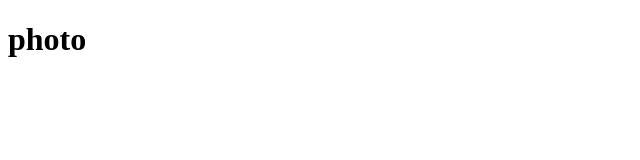
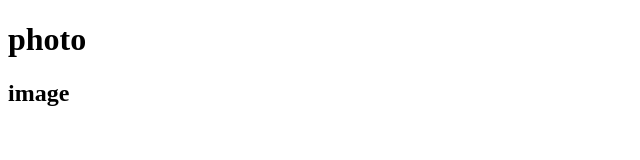
Before and after one commit to Chetan8623-hub/photo-gallery, a plain HTML site: page index.html in a window 1280 px wide. Shown: the whole page, without its empty margins (0-640 px from the left). Drawn offline with Linux system fonts and the light colour scheme.

Commit message:
new line added

```diff
--- a/index.html
+++ b/index.html
@@ -5,5 +5,6 @@
 </head>
 <body>
     <h1>photo</h1>
+    <h2>image</h2>
 </body>
 </html>
```
